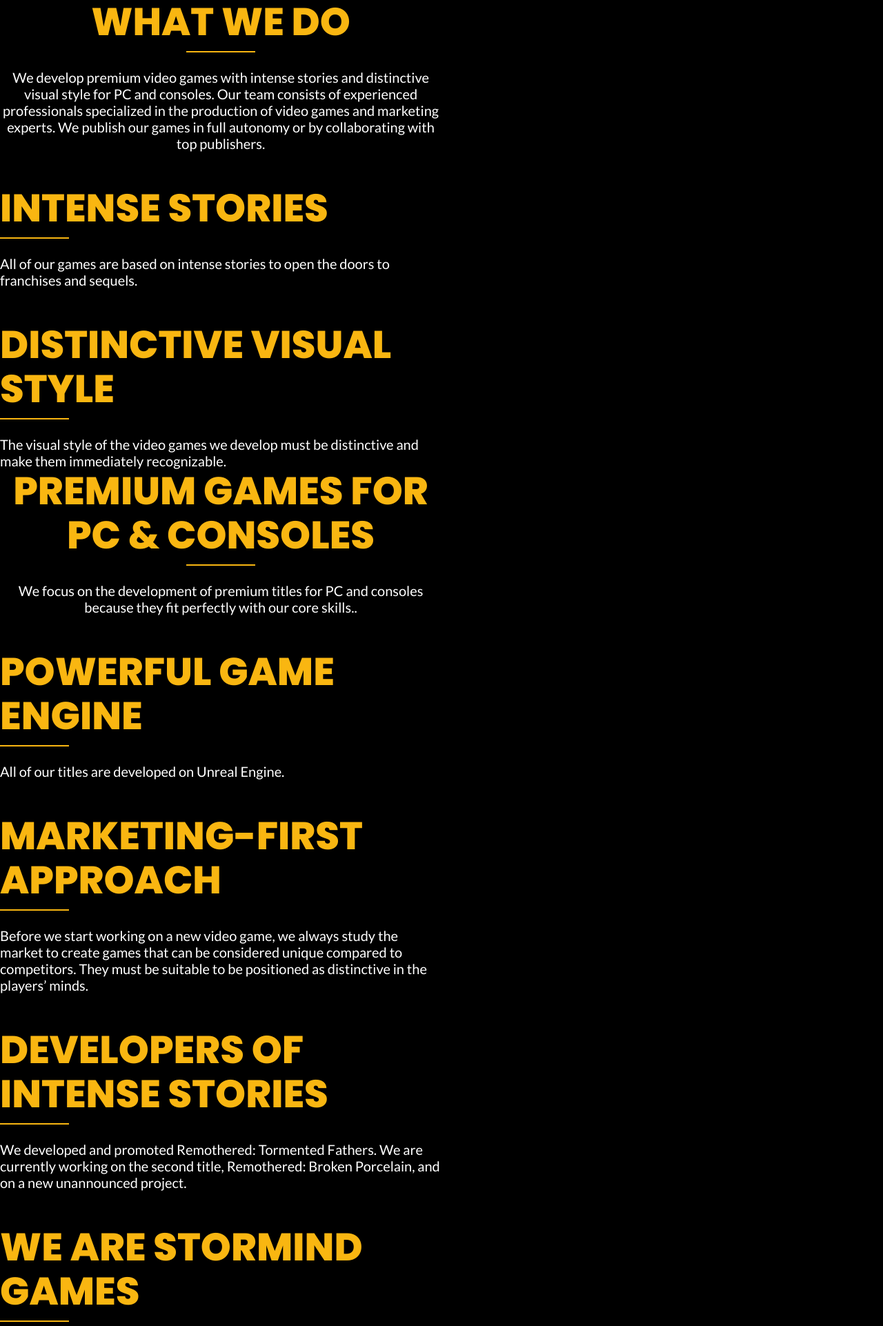
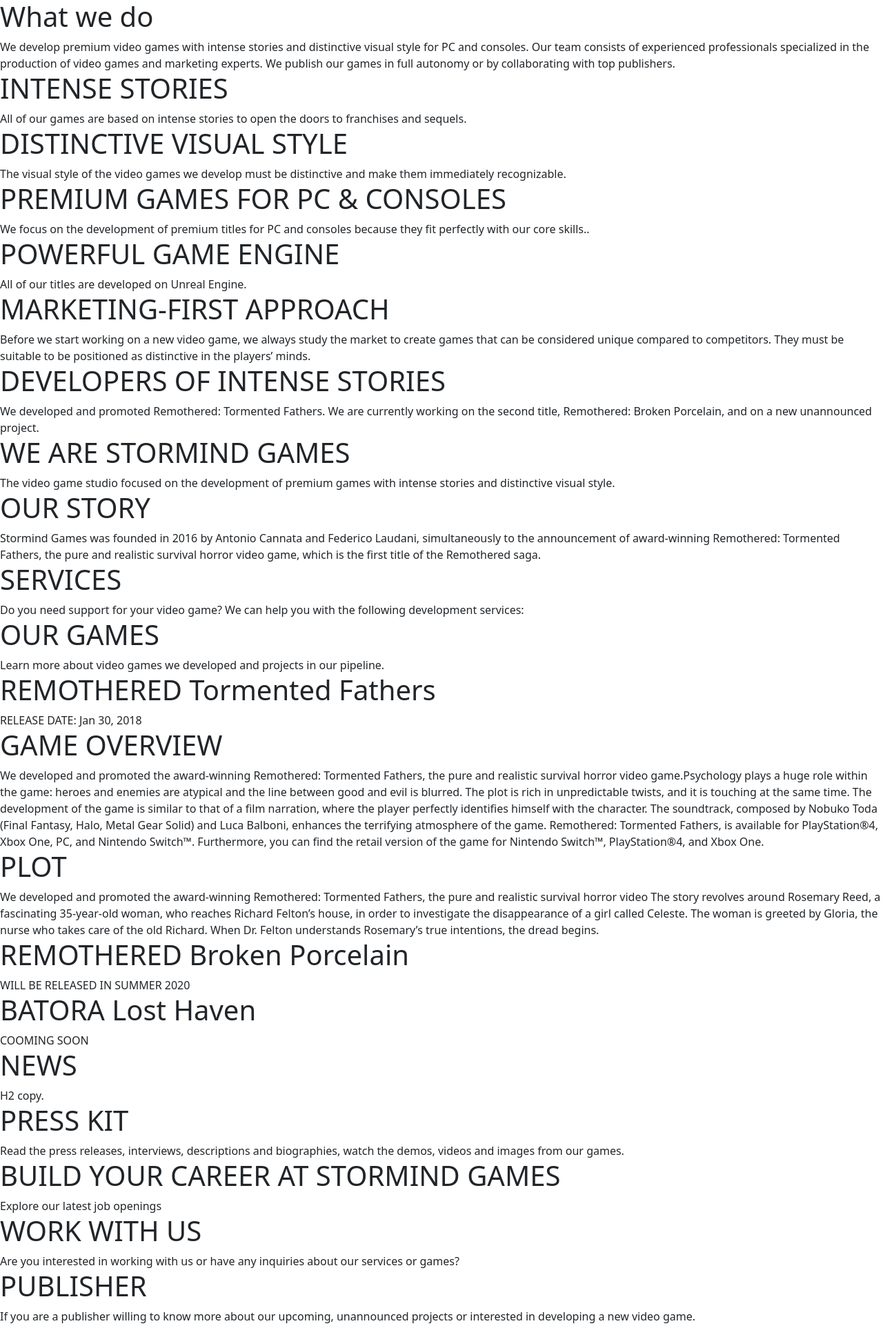
Before and after one commit to SamPwnd/stormind-games, a PHP site: page /tony.php in a window 1280 px wide. Shown: the top 1922 px of the page at 69% size. Run offline with PHP 8.4, Linux system fonts and the light colour scheme.

Commit message:
sistemazione css

```diff
--- a/style/tony.css
+++ /dev/null
@@ -1,153 +0,0 @@
-@font-face {
-  font-family: 'Lato';
-  src: url("../fonts/Lato-Light.ttf");
-  font-weight: 300;
-}
-
-@font-face {
-  font-family: 'Lato';
-  src: url("../fonts/Lato-Regular.ttf");
-  font-weight: 400;
-}
-
-@font-face {
-  font-family: 'Lato';
-  src: url("../fonts/Lato-Bold.ttf");
-  font-weight: 700;
-}
-
-@font-face {
-  font-family: 'Lato';
-  src: url("../fonts/Lato-Black.ttf");
-  font-weight: 900;
-}
-
-@font-face {
-  font-family: 'Poppins';
-  src: url("../fonts/Poppins-Regular.ttf");
-  font-weight: 400;
-}
-
-@font-face {
-  font-family: 'Poppins';
-  src: url("../fonts/Poppins-Medium.ttf");
-  font-weight: 500;
-}
-
-@font-face {
-  font-family: 'Poppins';
-  src: url("../fonts/Poppins-SemiBold.ttf");
-  font-weight: 600;
-}
-
-@font-face {
-  font-family: 'Poppins';
-  src: url("../fonts/Poppins-ExtraBold.ttf");
-  font-weight: 800;
-}
-
-* {
-  margin: 0;
-  padding: 0;
-  -webkit-box-sizing: border-box;
-          box-sizing: border-box;
-}
-
-body {
-  background-color: black;
-}
-
-h2 {
-  color: white;
-}
-
-.text-panel-center {
-  max-width: 640px;
-}
-
-.text-panel-center h1 {
-  color: #F9B611;
-  font-family: 'Poppins';
-  font-size: 56px;
-  line-height: 64px;
-  font-weight: 800;
-  color: #F9B611;
-  text-align: center;
-  text-transform: uppercase;
-}
-
-@media only screen and (max-width: 565px) {
-  .text-panel-center h1 {
-    font-size: 40px;
-    line-height: 48px;
-  }
-}
-
-.text-panel-center .text-panel__line {
-  width: 100px;
-  border: 1px solid #F9B611;
-  margin: 10px auto 24px auto;
-}
-
-.text-panel-center p {
-  font-family: 'Lato';
-  font-size: 20px;
-  line-height: 24px;
-  font-weight: 400;
-  color: white;
-  text-align: center;
-}
-
-.text-panel-left {
-  max-width: 640px;
-  margin-top: 50px;
-}
-
-.text-panel-left h1 {
-  color: #F9B611;
-  font-family: 'Poppins';
-  font-size: 56px;
-  line-height: 64px;
-  font-weight: 800;
-  color: #F9B611;
-  text-align: start;
-  text-transform: uppercase;
-}
-
-@media only screen and (max-width: 565px) {
-  .text-panel-left h1 {
-    font-size: 40px;
-    line-height: 48px;
-  }
-}
-
-.text-panel-left .text-panel__line {
-  width: 100px;
-  border: 1px solid #F9B611;
-  margin: 10px 0 24px 0;
-}
-
-.text-panel-left p {
-  font-family: 'Lato';
-  font-size: 20px;
-  line-height: 24px;
-  font-weight: 400;
-  color: white;
-  text-align: start;
-}
-
-.center-logo {
-  width: 100%;
-  height: 140px;
-  background-color: #151210;
-  display: -webkit-box;
-  display: -ms-flexbox;
-  display: flex;
-  -webkit-box-pack: center;
-      -ms-flex-pack: center;
-          justify-content: center;
-  -webkit-box-align: center;
-      -ms-flex-align: center;
-          align-items: center;
-}
-/*# sourceMappingURL=tony.css.map */
```
Also changed, not shown: style/cardsaward.css (deleted, +0 -29 lines), style/cardsimple.css (deleted, +0 -28 lines), style/main.scss (+6 -10 lines), Vector.svg (deleted), style/_cardsaward.scss (renamed from style/cardsaward.scss), style/_cardsimple.scss (renamed from style/cardsimple.scss), style/_tony.scss (renamed from style/tony.scss), 3 other files.
